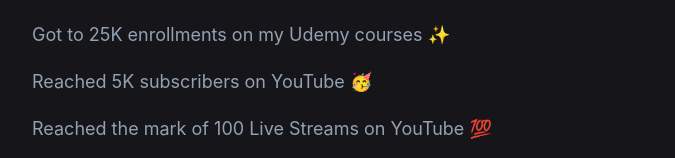
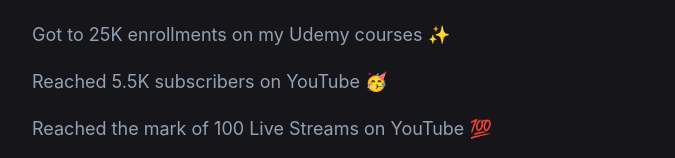
Before and after one commit to wlsf82/walmyr-nextjs, a Next.js app: page / in a window 1280 px wide. Shown: the part 3337-3495 px from the top of the page, without its empty margins (302-977 px from the left). Built offline with nearby package versions, Linux system fonts and the light colour scheme.

Commit message:
Update number of YouTube subscribers

```diff
--- a/components/timeline.js
+++ b/components/timeline.js
@@ -108,7 +108,7 @@ const achievements = [
     events: [
       'Reached 16K students on Udemy ⬆️',
       'Got to 25K enrollments on my Udemy courses ✨',
-      'Reached 5K subscribers on YouTube 🥳',
+      'Reached 5.5K subscribers on YouTube 🥳',
       'Reached the mark of 100 Live Streams on YouTube 💯',
       'The Talking About Testing channel is sponsored by Zero Defect',
       'I spoke at the first CypressConf 🎙️',
```
